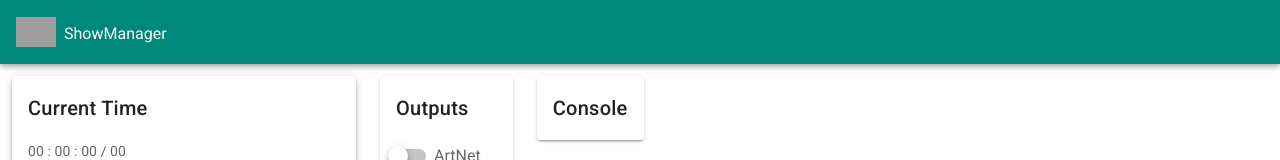
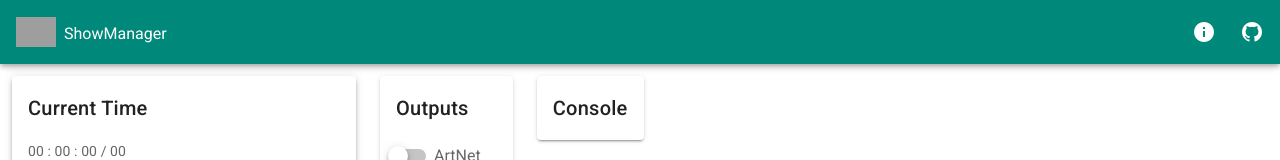
Before and after one commit to MrExplode/SM-Frontend, a Vue app: page / in a window 1280 px wide. Shown: the top 160 px of the page. Built offline with nearby package versions, Linux system fonts and the light colour scheme; no server answers; grey boxes are pictures that could not be loaded.

Commit message:
Add some icons to the app bar

```diff
--- a/src/App.vue
+++ b/src/App.vue
@@ -13,6 +13,13 @@
 
         <div class="mt-1">ShowManager</div>
       </div>
+      <v-spacer></v-spacer>
+      <v-btn icon class="hidden-sm-and-down">
+        <v-icon>mdi-information</v-icon>
+      </v-btn>
+      <v-btn icon class="hidden-sm-and-down" href="https://github.com/" target="_blank">
+        <v-icon>mdi-github</v-icon>
+      </v-btn>
     </v-app-bar>
 
     <v-main>
```
